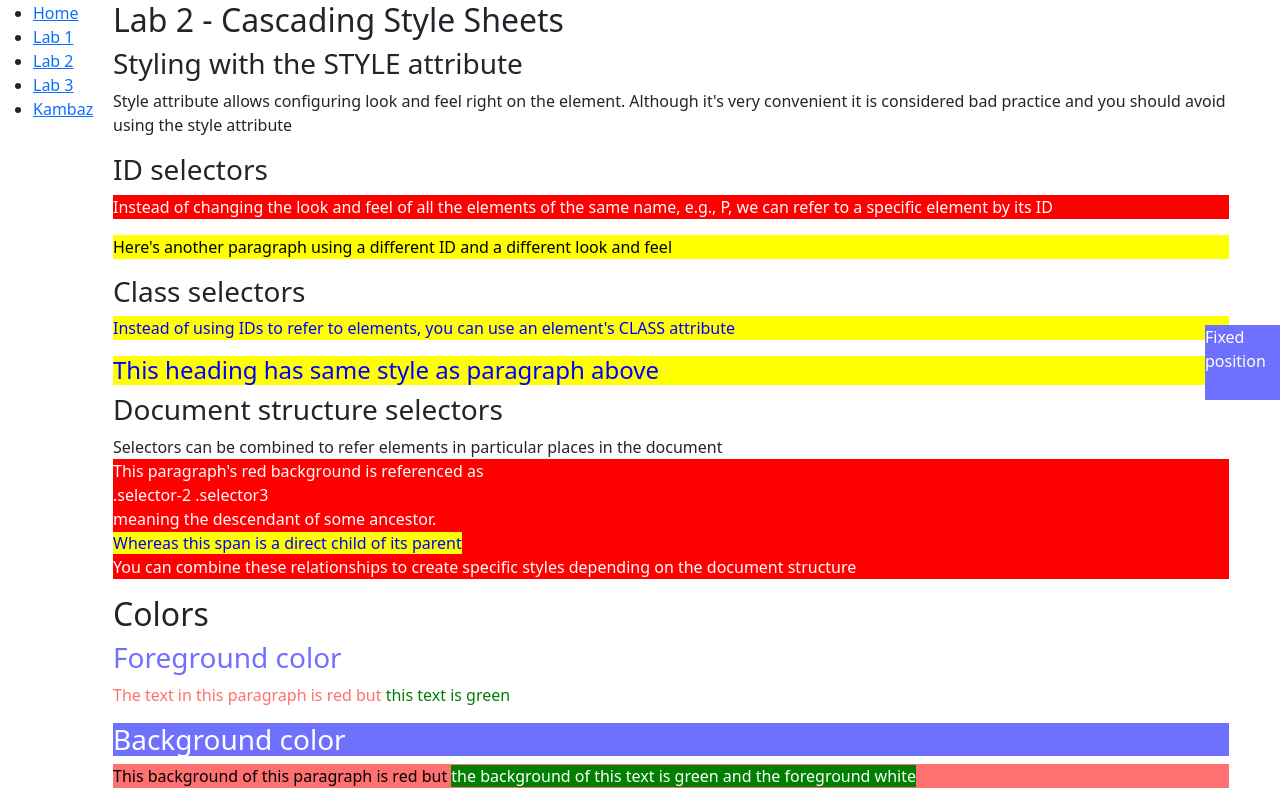
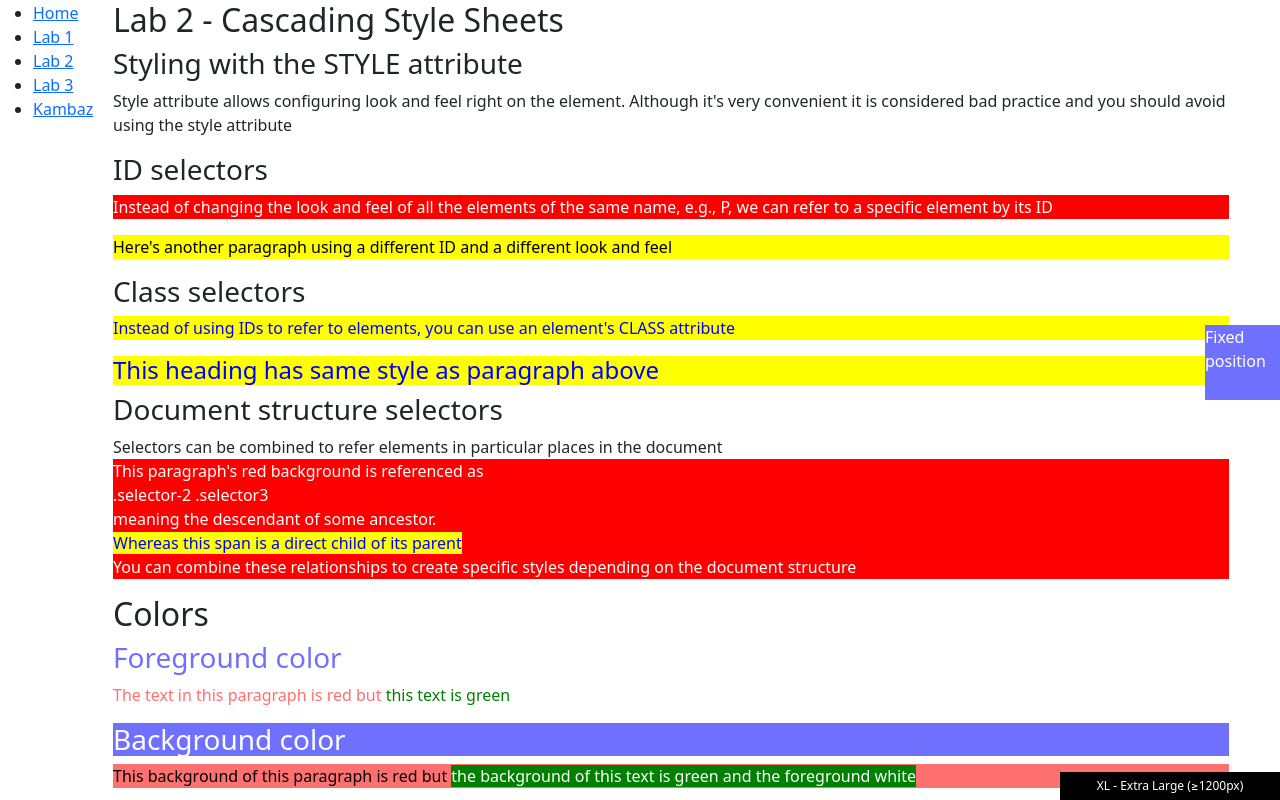
Before and after one commit to kushalkrishnappa/kambaz, a Next.js app: page /Labs/Lab2 in a window 1280 px wide. Shown: the top 800 px of the page. Built offline with nearby package versions, Linux system fonts and the light colour scheme.

Commit message:
- Hiding and Showing Responsive HTML Content with React Bootstrap

```diff
--- /dev/null
+++ b/app/Labs/Lab2/ScreenSizeLabel.tsx
@@ -0,0 +1,16 @@
+export default function ScreenSizeLabel() {
+  return (
+    <div id="wd-screen-size-label">
+      <div className="d-block d-sm-none">XS - Extra Small (&lt;576px) </div>
+      <div className="d-none d-sm-block d-md-none">S - Small (≥576px) </div>
+      <div className="d-none d-md-block d-lg-none">M - Medium (≥768px) </div>
+      <div className="d-none d-lg-block d-xl-none">L - Large (≥992px) </div>
+      <div className="d-none d-xl-block d-xxl-none">
+        XL - Extra Large (≥1200px){" "}
+      </div>
+      <div className="d-none d-xxl-block">
+        XXL - Extra Extra Large (≥1400px){" "}
+      </div>
+    </div>
+  );
+}
--- a/app/Labs/Lab2/page.css
+++ b/app/Labs/Lab2/page.css
@@ -238,3 +238,17 @@ p#wd-id-selector-2 {
 .wd-width-75px {
   width: 75px;
 }
+
+/* screen size label */
+#wd-screen-size-label {
+  position: fixed;
+  bottom: 0;
+  right: 0;
+  background-color: black;
+  color: white;
+  padding: 5px;
+  font-size: 12px;
+  z-index: 1000;
+  width: 220px;
+  text-align: center;
+}
--- a/app/Labs/Lab2/page.tsx
+++ b/app/Labs/Lab2/page.tsx
@@ -14,6 +14,7 @@ import Positions from "./Positions";
 import ReactIconsSampler from "./ReactIcons";
 import Zindex from "./Zindex";
 import BootstrapGrids from "./BootstrapGrids";
+import ScreenSizeLabel from "./ScreenSizeLabel";
 
 export default function Lab2() {
   return (
@@ -103,6 +104,8 @@ export default function Lab2() {
       <ReactIconsSampler />
 
       <BootstrapGrids />
+
+      <ScreenSizeLabel />
     </Container>
   );
 }
```
